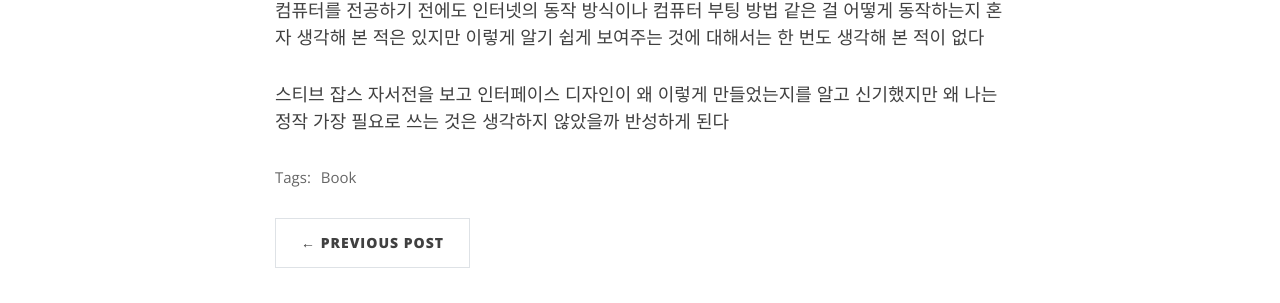
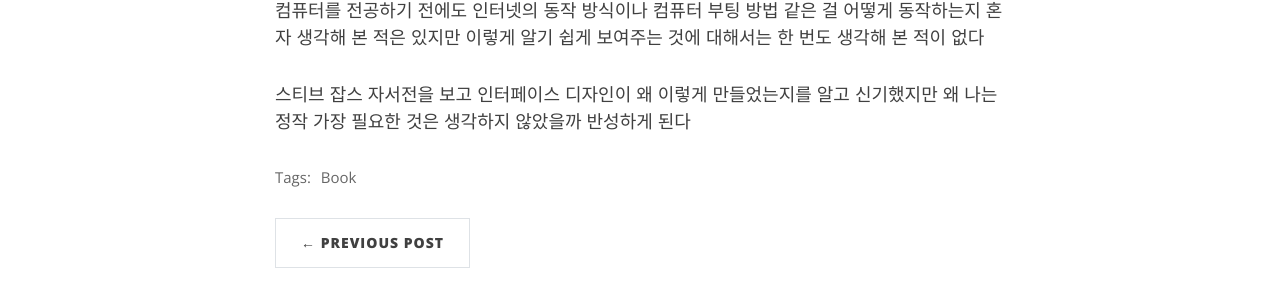
Before and after one commit to jun673012/jun673012.github.io, a Jekyll site: the page built from _posts/2021-01-08-but-how-do-it-know.md, in a window 1280 px wide and 900 px high, scrolled down 973 px. Shown: the part 348-651 px from the top of the window. Built offline with Jekyll 4.4.1, drawn with Linux system fonts in a browser that asks for light colours; nearby versions of some CDN libraries; some web fonts are replaced.

Commit message:
문서: 글 수정

```diff
--- a/_posts/2021-01-08-but-how-do-it-know.md
+++ b/_posts/2021-01-08-but-how-do-it-know.md
@@ -20,4 +20,4 @@ tags: [Book]
 
 컴퓨터를 전공하기 전에도 인터넷의 동작 방식이나 컴퓨터 부팅 방법 같은 걸 어떻게 동작하는지 혼자 생각해 본 적은 있지만 이렇게 알기 쉽게 보여주는 것에 대해서는 한 번도 생각해 본 적이 없다
 
-스티브 잡스 자서전을 보고 인터페이스 디자인이 왜 이렇게 만들었는지를 알고 신기했지만 왜 나는 정작 가장 필요로 쓰는 것은 생각하지 않았을까 반성하게 된다
+스티브 잡스 자서전을 보고 인터페이스 디자인이 왜 이렇게 만들었는지를 알고 신기했지만 왜 나는 정작 가장 필요한 것은 생각하지 않았을까 반성하게 된다
```
